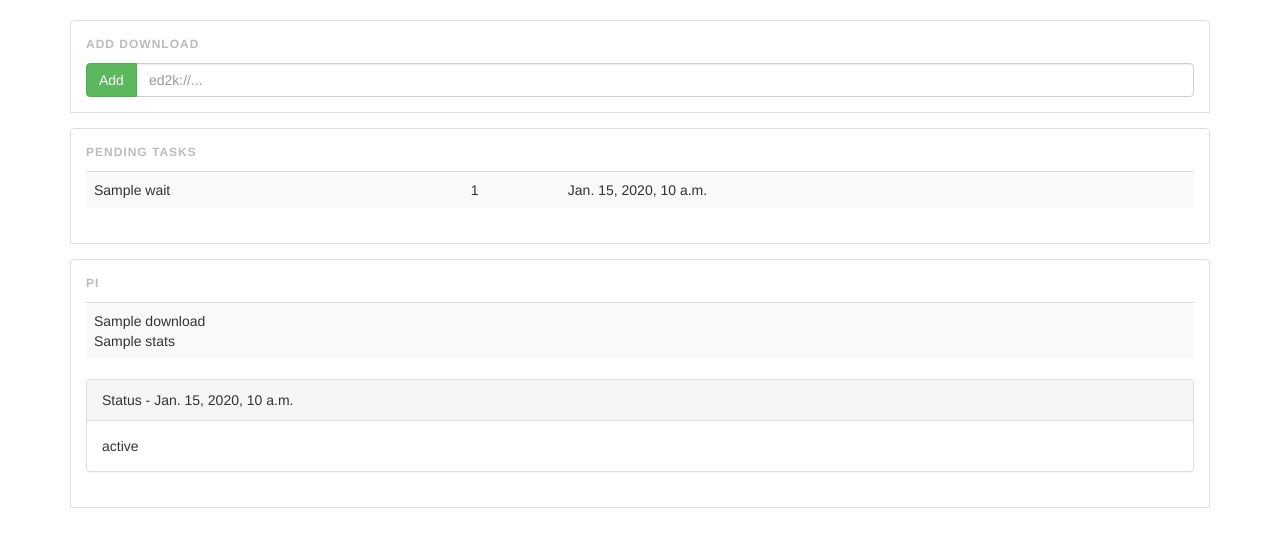
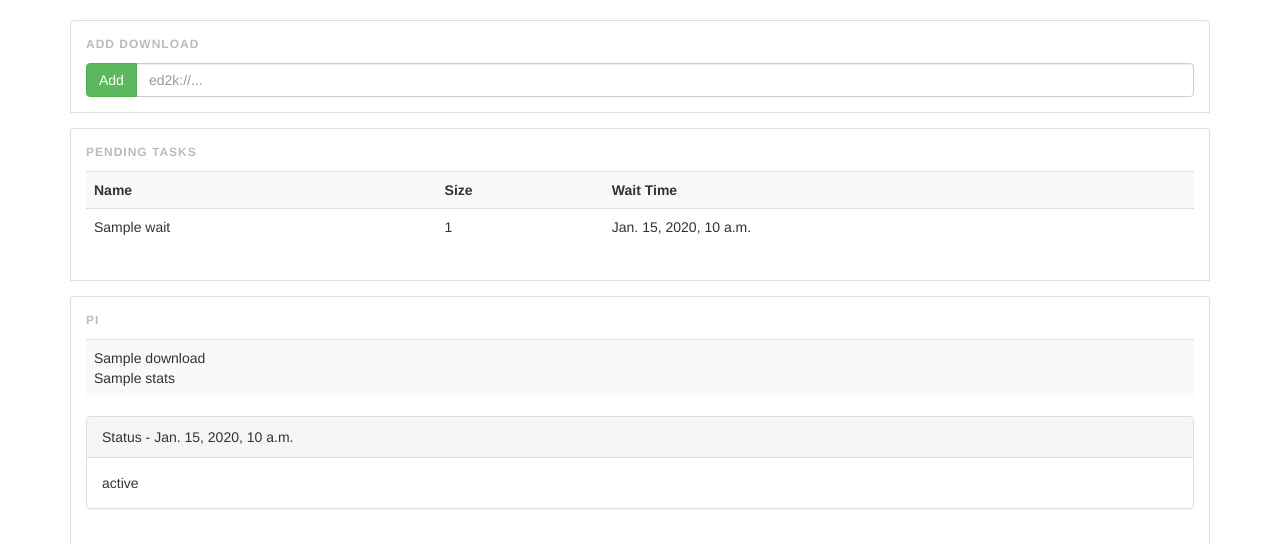
Before and after one commit to robinzhangx/Piload, a Django app: template server/templates/piload/addtask.html in a window 1280 px wide. Shown: the part 72-616 px from the top of the page. Run offline with Django 3.2, Linux system fonts and the light colour scheme; the template is opened without the code that fills it: most values are stand-ins (such as "Sample title", 1, 10 or a date in 2020); some libraries are stand-ins or nearby versions.

Commit message:
add table header to pending task table

```diff
--- a/server/templates/piload/addtask.html
+++ b/server/templates/piload/addtask.html
@@ -55,6 +55,8 @@
         <div class="pi-block">
             <p class="pi-block-title">Pending Tasks</p>
             <table class="table table-striped">
+                {% if wait_list|length > 0 %}
+                    <th>Name</th><th>Size</th><th>Wait Time</th>
                     {% for w in wait_list %}
                         <tr>
                             <td>{{ w.name }}</td>
@@ -62,6 +64,7 @@
                             <td>{{ w.add_date }}</td>
                         </tr>
                     {% endfor %}
+                {% endif %}
             </table>
         </div>
         <div class="pi-block">
```
Lines whose indentation alone changed are shown as unchanged.
